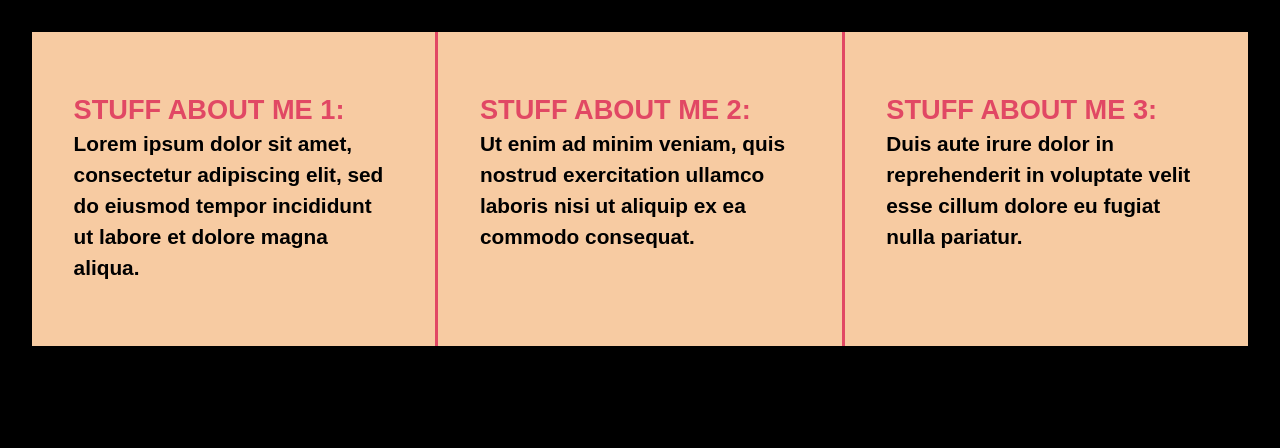
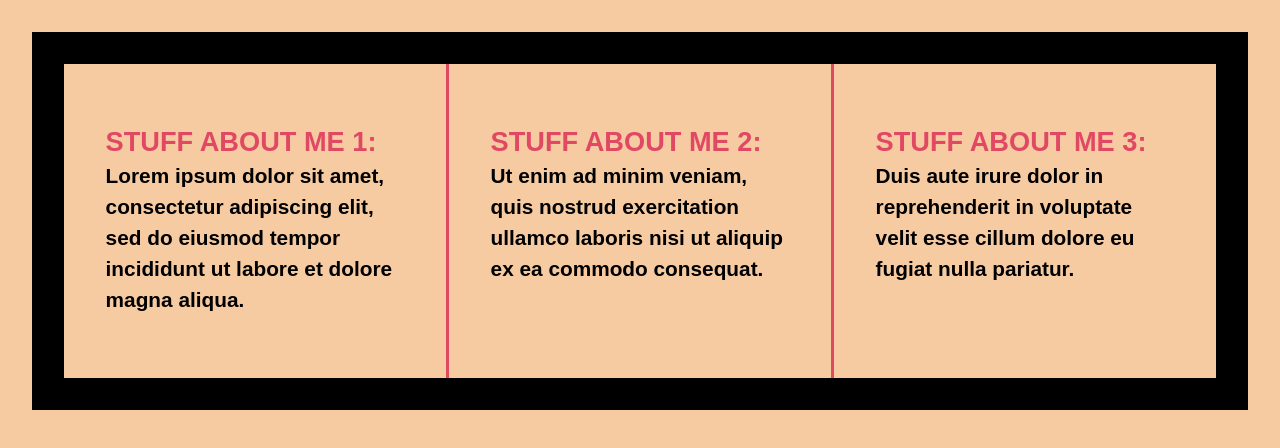
Before and after one commit to bik39/divs-flexbox, a plain HTML site: page index.html in a window 1280 px wide. Drawn offline with nearby package versions, Linux system fonts and the light colour scheme.

Commit message:
Added border and nowrap code

```diff
--- a/css/main.css
+++ b/css/main.css
@@ -97,7 +97,7 @@ textarea {
 
 
 html {
-  background-color: #000;
+  background-color: #f7cba2;
   height: 100%;
 }
 
@@ -110,7 +110,9 @@ body {
 
 .wrapper {
   /*add display:flex and set justify-content to space-between*/
+  border: 2em solid black;
   display: flex;
+  flex-flow: nowrap ;
   font-weight: 700;
   justify-content: space-between;
 }
```
